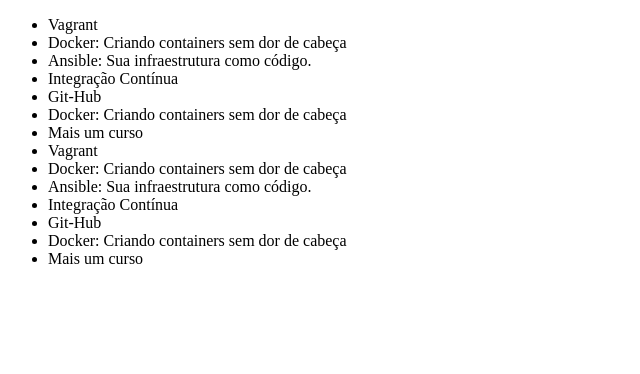
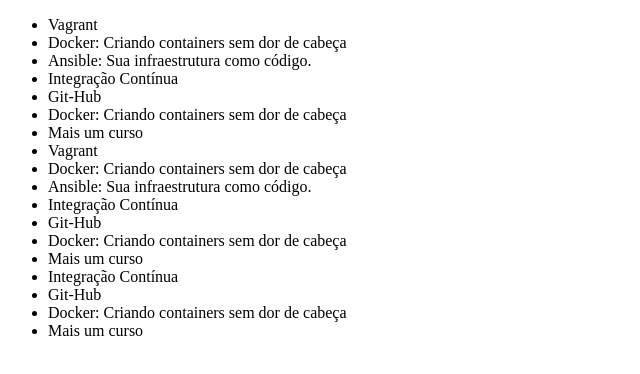
Before and after one commit to lucaAPNT/alura-git, a plain HTML site: page index.html in a window 1280 px wide. Shown: the whole page, without its empty margins (0-640 px from the left). Drawn offline with Linux system fonts and the light colour scheme.

Commit message:
outro teste

```diff
--- a/index.html
+++ b/index.html
@@ -20,6 +20,10 @@
         <li>Git-Hub</li>
         <li>Docker: Criando containers sem dor de cabeça</li>
         <li>Mais um curso</li>
+        <li>Integração Contínua</li>
+        <li>Git-Hub</li>
+        <li>Docker: Criando containers sem dor de cabeça</li>
+        <li>Mais um curso</li>
     </ul>
 </body>
 </html>
```
